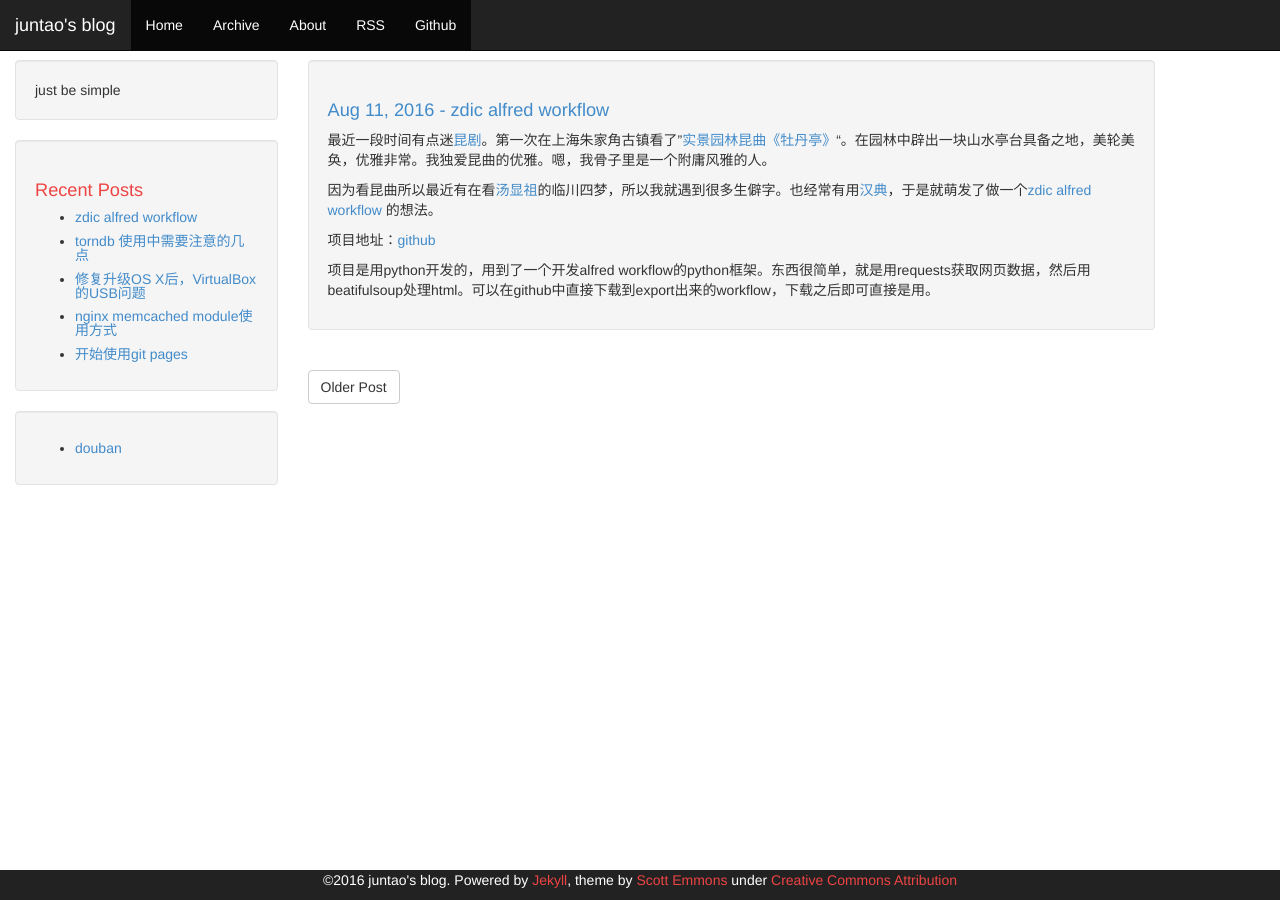
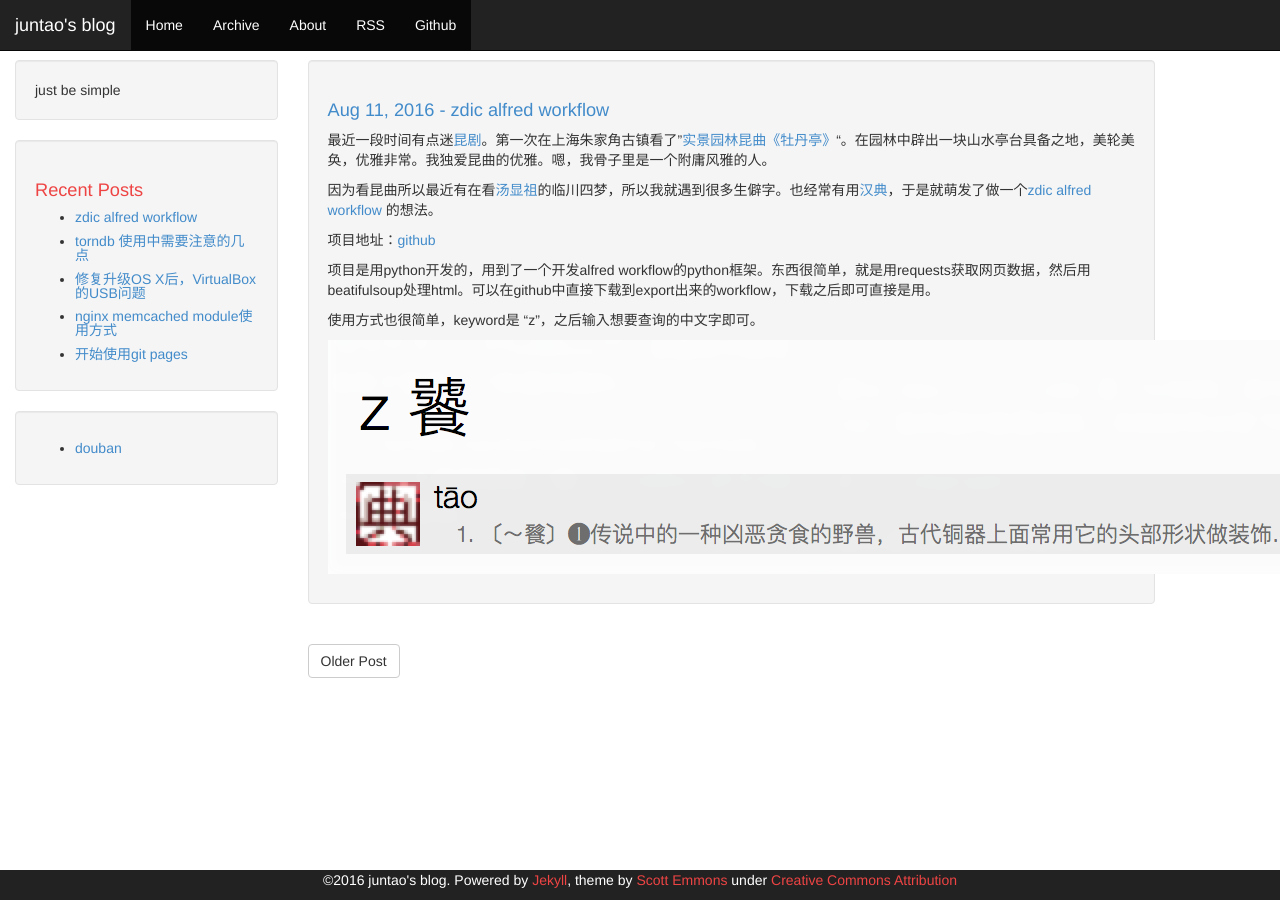
Before and after one commit to jinuljt/jinuljt.github.io, a Jekyll site: the page built from _posts/2016-08-11-zdic-alfred-workflow.md, in a window 1280 px wide. Built offline with Jekyll 4.4.1, drawn with Linux system fonts in a browser that asks for light colours; comment, search, counter and statistics services are not loaded.

Commit message:
add example

```diff
--- a/_posts/2016-08-11-zdic-alfred-workflow.md
+++ b/_posts/2016-08-11-zdic-alfred-workflow.md
@@ -11,3 +11,8 @@ title: "zdic alfred workflow"
 项目地址：[github](https://github.com/jinuljt/zdic.alfredworkflow)
 
 项目是用python开发的，用到了一个开发alfred workflow的python框架。东西很简单，就是用requests获取网页数据，然后用beatifulsoup处理html。可以在github中直接下载到export出来的workflow，下载之后即可直接是用。
+
+
+使用方式也很简单，keyword是 "z"，之后输入想要查询的中文字即可。
+
+![z 饕](/images/2016/zdic.1.png)
```
Also changed, not shown: images/2016/zdic.1.png (added).
